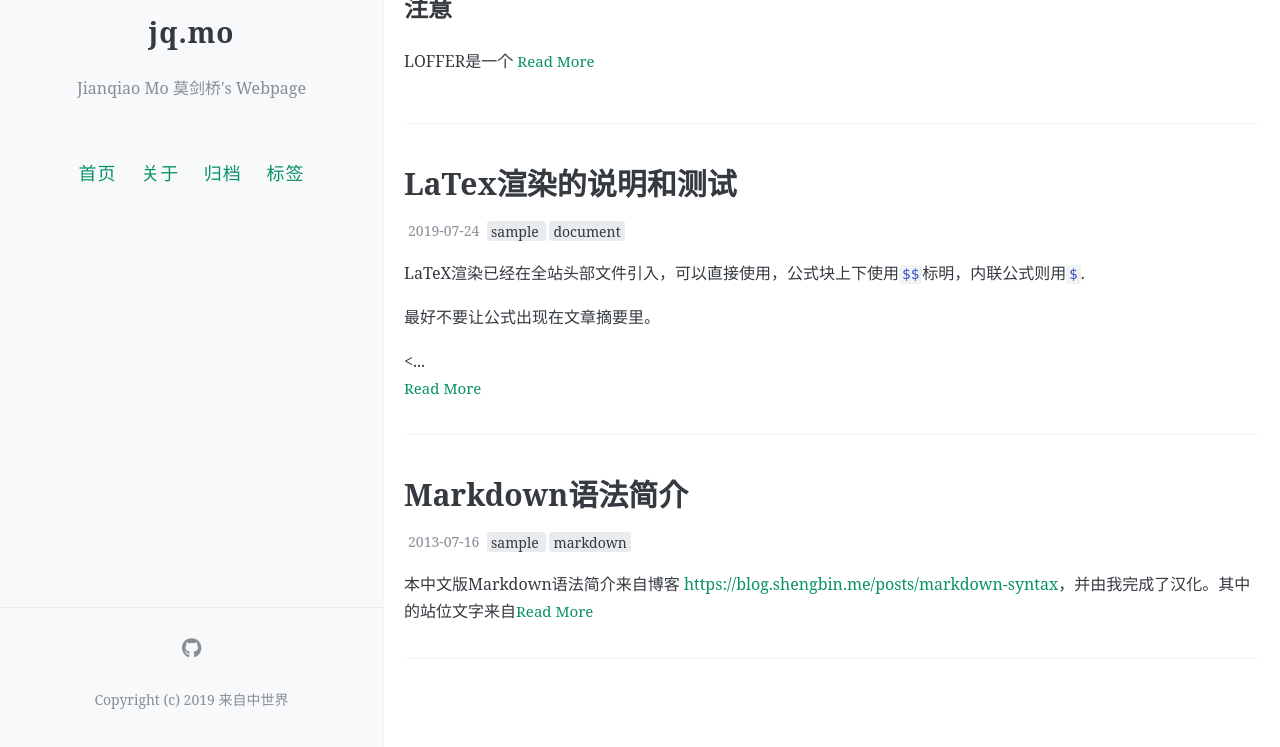
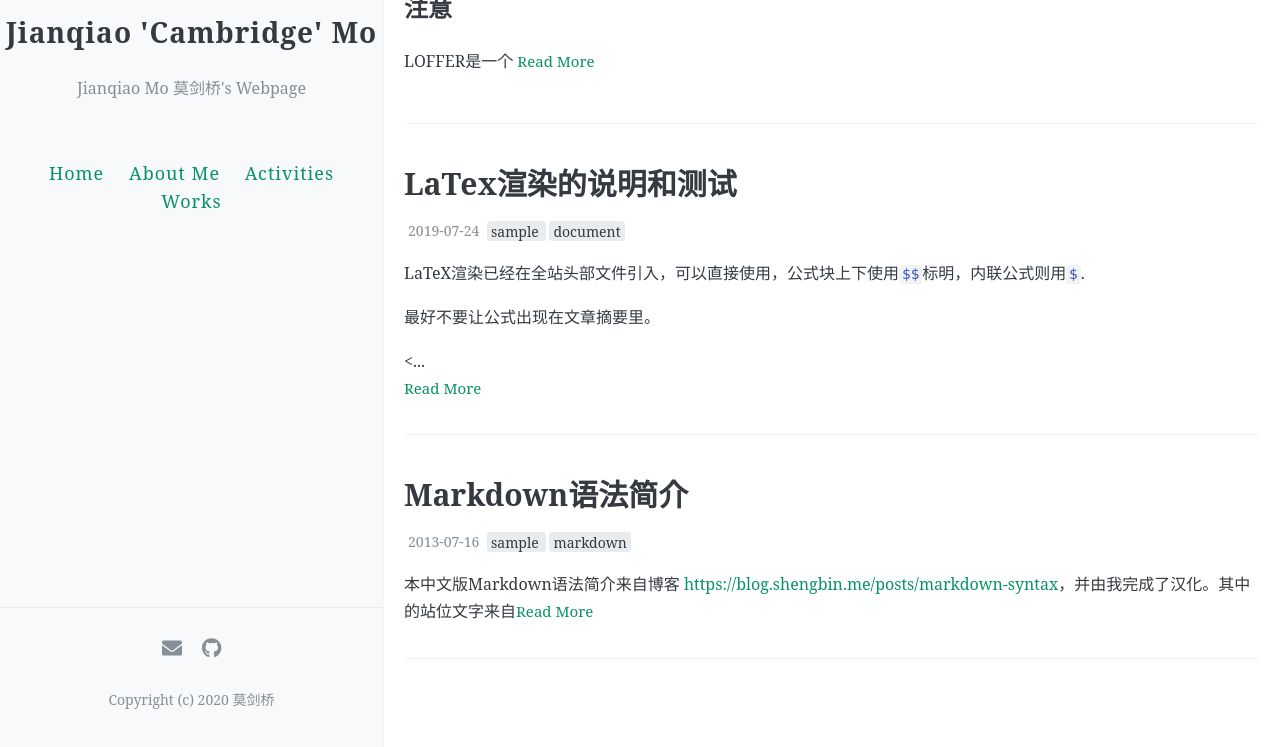
Before and after one commit to jianqiaomo/mywebpage, a Jekyll site: the page built from index.html, in a window 1280 px wide and 1037 px high. Shown: the part 290-1037 px from the top of the window. Built offline with Jekyll 4.4.1, drawn with Linux system fonts in a browser that asks for light colours; the list of posts is cut into pages by our own code; comment, search, counter and statistics services are not loaded.

Commit message:
home page

```diff
--- a/_config.yml
+++ b/_config.yml
@@ -7,7 +7,7 @@
 # 井号后面的文字是说明文档，不会被程序读取。
 
 # 描述/签名
-name: jq.mo
+name: Jianqiao 'Cambridge' Mo
 description: Jianqiao Mo 莫剑桥's Webpage
 
 # 输入你的网站域名（如果你没有添加自己的域名，而是直接用GitHub pages分配的域名的话可以省略）
@@ -24,7 +24,7 @@
 #
 
 # 你的博客logo图片URL，建议尺寸不超过300px × 300px
-avatar: https://raw.githubusercontent.com/FromEndWorld/LOFFER/master/images/logo.png
+avatar: https://s1.ax1x.com/2020/08/07/af4gsA.th.png
 
 # 你的favicon（出现在浏览器tab上）图片URL，建议使用较小(64px × 64px)的图片
 favicon: https://raw.githubusercontent.com/FromEndWorld/LOFFER/master/images/favicon.png
@@ -32,17 +32,17 @@
 
 # 菜单中的按钮
 navigation:
-  - name: 首页
+  - name: Home
     url: /
-  - name: 关于
+  - name: About Me
     url: /about
-  - name: 归档
+  - name: Activities
     url: /archive
-  - name: 标签
+  - name: Works
     url: /tags
 
 # 每页的文章数
-paginate: 8
+paginate: 10
 
 # 文章简介的区分标记
 excerpt_separator: <!-- more -->
@@ -52,10 +52,10 @@
   weibo:  #请输入你的微博个性域名 https://www.weibo.com/<thispart>
   behance: # https://www.behance.net/<>
   dribbble: # https://dribbble.com/<>
-  email: #youremailaddress@mail.com
+  email: jq.mo@nyu.edu / jqmo@smail.nju.edu.cn
   facebook: #https://www.facebook.com/<>
   flickr: #https://www.flickr.com/<>
-  github: FromEndWorld/loffer #https://github.com/<>
+  github: 893374759<https://github.com/jianqiaomo/>
   instagram: #https://instagram.com/<>
   linkedin: #https://www.linkedin.com/in/<>
   pinterest: #https://www.pinterest.com/<>
@@ -66,21 +66,21 @@
   youtube: # channel/<your_long_string> or user/<user-name>
 
 # 站点页脚的文字
-footer-text: Copyright (c) 2019 来自中世界
+footer-text: Copyright (c) 2020 莫剑桥
 
 #
 # 评论，注意，请不要同时添加多种不同的评论区
 #
 
 # 输入Disqus shortname，即可添加评论区，请查阅文档，设置自己的disqus站点，不要继续使用我的站点loffer
-disqus: loffer #shortname
+disqus: #shortname
 
 # 输入Gitalk相关设定，即可添加评论区，具体请看教程
 gitalk:
-  clientID:
-  clientSecret:
-  repo:
-  owner:
+  clientID: c7f2a962416226b27ca6
+  clientSecret: 7d43e48933f64b78abb67032dc01e6d8836451db
+  repo: mywebpage
+  owner: jianqiaomo
 
 # 输入Google Analytics web tracking code
 google_analytics:
```
Also changed, not shown: README.md.
